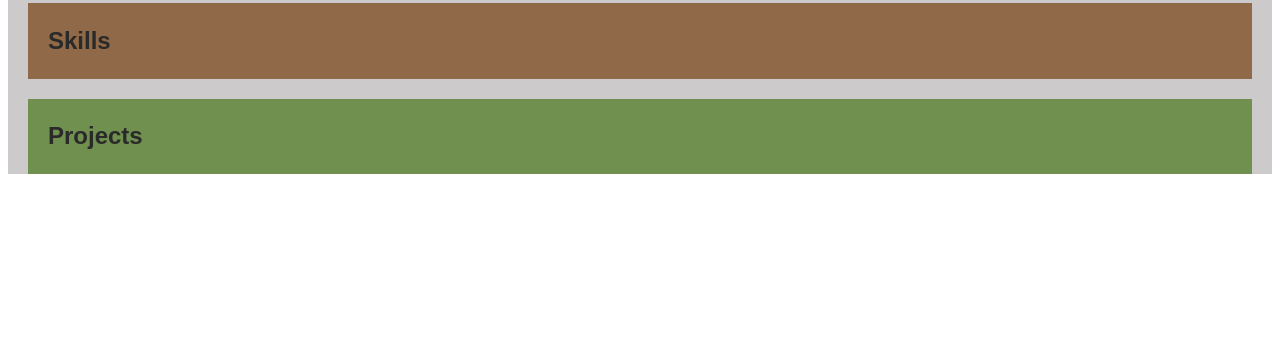
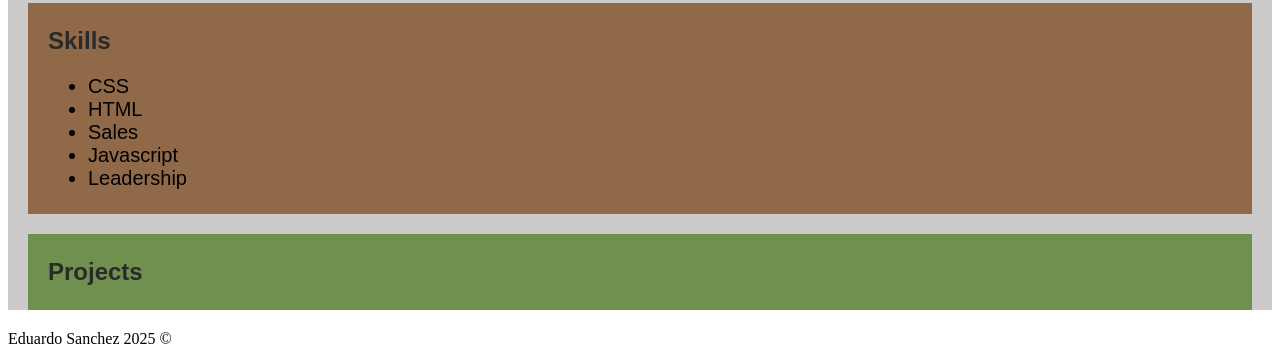
Before and after one commit to eddiesanch8/eduardoSanchez-Kepler, a plain HTML site: page index.html in a window 1280 px wide. Shown: the part 1310-1674 px from the top of the page. Before the commit the page ends 1504 px from the top, so only its background shows below. Drawn offline with Linux system fonts and the light colour scheme.

Commit message:
different commit for lesson 11

```diff
--- a/index.html
+++ b/index.html
@@ -140,6 +140,7 @@
 
       <section id="skills">
         <h2>Skills</h2>
+        <ul></ul>
       </section>
       <!-- End of skills -->
 
@@ -150,6 +151,8 @@
       <!-- End of projects -->
     </div>
     <!--- end of container-->
+    <footer></footer>
+    <script src="js/index.js"></script>
   </body>
   <!-- End of body -->
 </html>
--- /dev/null
+++ b/js/index.js
@@ -0,0 +1,46 @@
+// Copyright Text for Footer
+
+//  Create a variable named today and assign it a new date object
+
+const today = new Date("2025-05-16T10:30:00");
+const thisYear = today.getFullYear();
+
+//  Create a variable named footer and assign it the footer element by using "DOM Selection" to select the <footer> element from the DOM
+// hint: querySelector method or similar
+
+const webFooter = document.querySelector("footer");
+webFooter.className = "bottomFooter";
+
+//  Create a variable named copyright and use it to create a new paragraph (p) element
+// hint: createElement method
+//  Set the inner HTML of your copyright element to display your name and the current year
+// hint: use the copyright variable and the thisYear variable from earlier
+//  Append the copyright element to the footer using "DOM Manipulation"
+// hint: appendChild method or similar
+//  STRETCH GOAL: Use unicode to also include the copyright symbol ( © ) in your footer content
+//  Save and refresh your browser
+// You should see the text "Your Name 2024" at the bottom of the page
+
+const copyright = document.createElement("p");
+copyright.className = "copyright";
+copyright.innerHTML = ` Eduardo Sanchez ${thisYear} \u00A9 `;
+webFooter.appendChild(copyright);
+
+// Open your index.js file
+// List your technical skills by creating an Array of String values and store it in a variable named skills
+// Create a variable named skillsSection and use "DOM Selection" to select the skills section by id
+// hint: querySelector or getElementById method
+// Create a variable named skillsList and use "DOM Selection" to query the skillsSection (instead of the entire document) to select the <ul> element you created earlier in this assignment
+// Create a for loop to iterate over your skills Array
+// You should see your list of skills beneath the "Skills" heading
+
+const skills = ["CSS", "HTML", "Sales", "Javascript", "Leadership"];
+
+const skillsSection = document.getElementById("skills");
+const skillsList = skillsSection.querySelector("ul");
+
+for (let i = 0; i < skills.length; i++) {
+  const skill = document.createElement("li");
+  skill.innerHTML = skills[i];
+  skillsList.appendChild(skill);
+}
```
